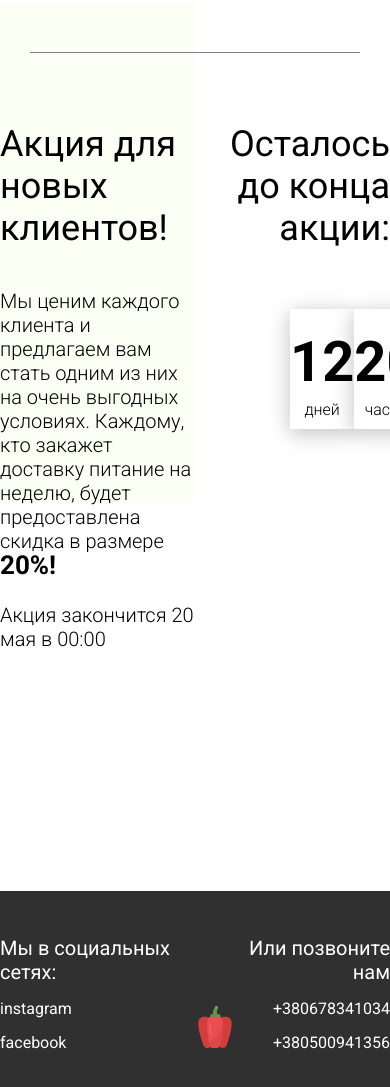
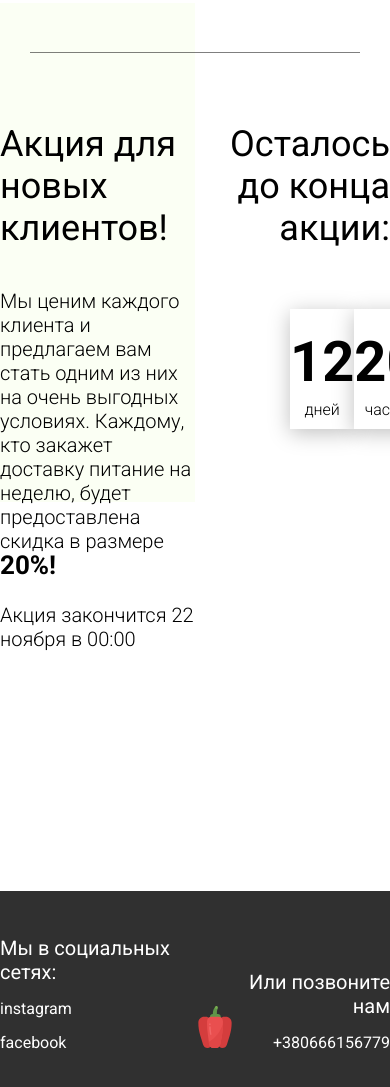
Before and after one commit to PaulinhoTortuga/Food-Project, a plain HTML site: page index.html in a window 390 px wide. Shown: the part 5375-6462 px from the top of the page. Drawn offline with Linux system fonts and the light colour scheme.

Commit message:
Updated phone number

```diff
--- a/index.html
+++ b/index.html
@@ -242,7 +242,7 @@
                     Мы ценим каждого клиента и предлагаем вам стать одним из них на очень выгодных условиях.
                     Каждому, кто закажет доставку питание на неделю, будет предоставлена скидка в размере <span>20%!</span>
                     <br><br>
-                    Акция закончится 20 мая в 00:00
+                    Акция закончится 22 ноября в 00:00
                 </div>
             </div>
             <div class="promotion__timer">
@@ -281,8 +281,7 @@
             </div>
             <div class="call">
                 <div class="subtitle">Или позвоните нам</div>
-                <a href="#" class="link">+380678341034</a>
-                <a href="#" class="link">+380500941356</a>
+                <a href="#" class="link">+380666156779</a>
             </div>
         </div>
     </footer>
```
